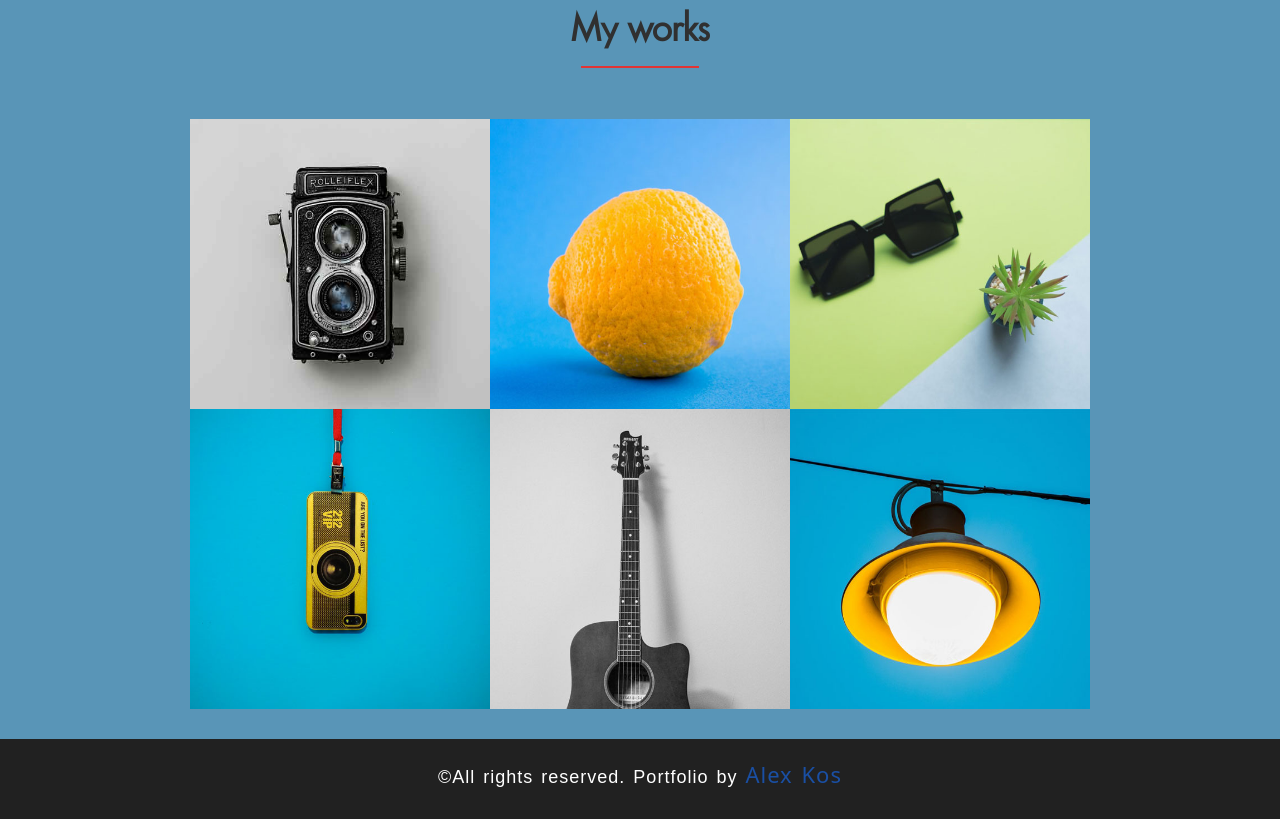
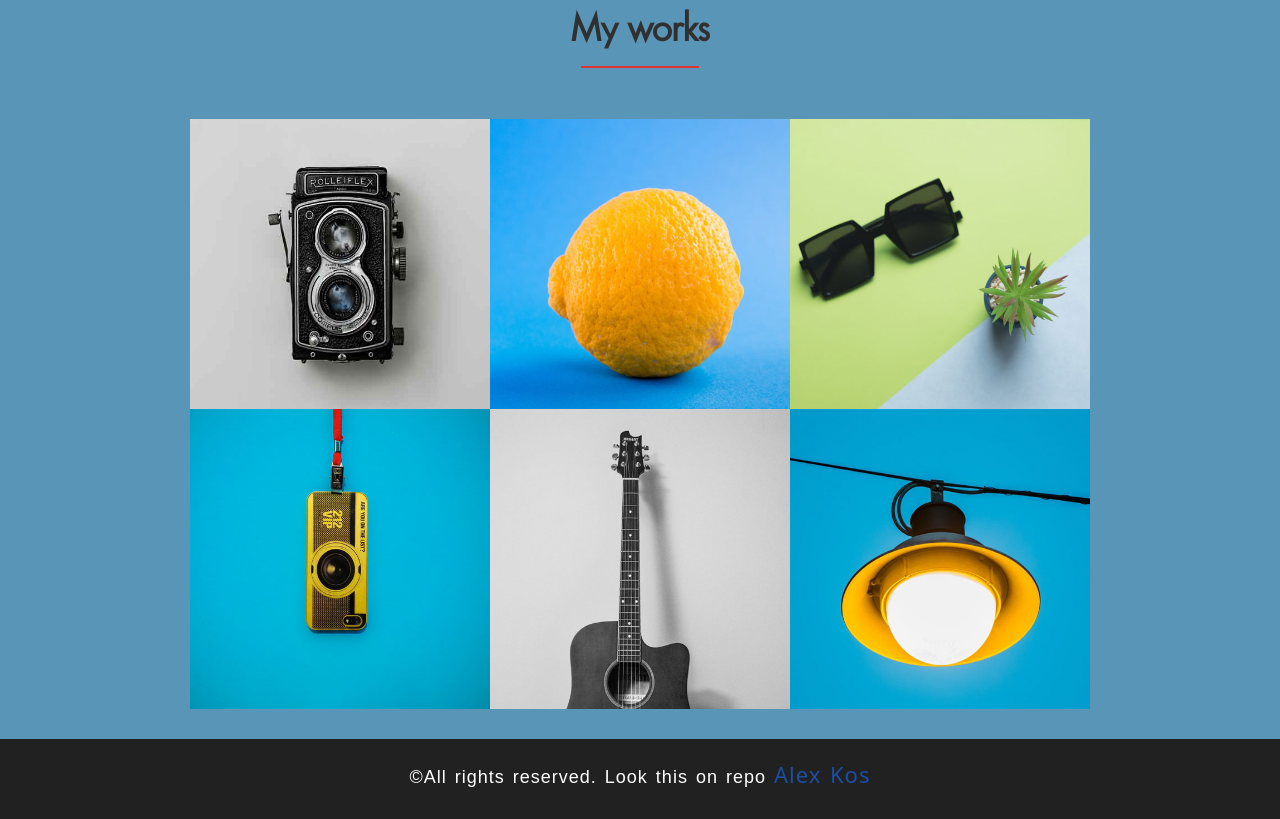
Before and after one commit to alexkos971/portfolio, a plain HTML site: page index.html in a window 1280 px wide. Shown: the part 2289-3108 px from the top of the page. Drawn offline with nearby package versions, Linux system fonts and the light colour scheme; files whose address does not match are found by name.

```diff
--- a/index.html
+++ b/index.html
@@ -319,7 +319,7 @@
 
 		<footer>
 			<div class="copyright">
-				<h3>©All rights reserved. Portfolio by <span>Alex Kos</span></h3>
+				<h3>©All rights reserved. Look this on repo <a href="https://github.com/alexkos971/portfolio"><span>Alex Kos</span></a></h3>
 			</div>
 		</footer>
 
```
